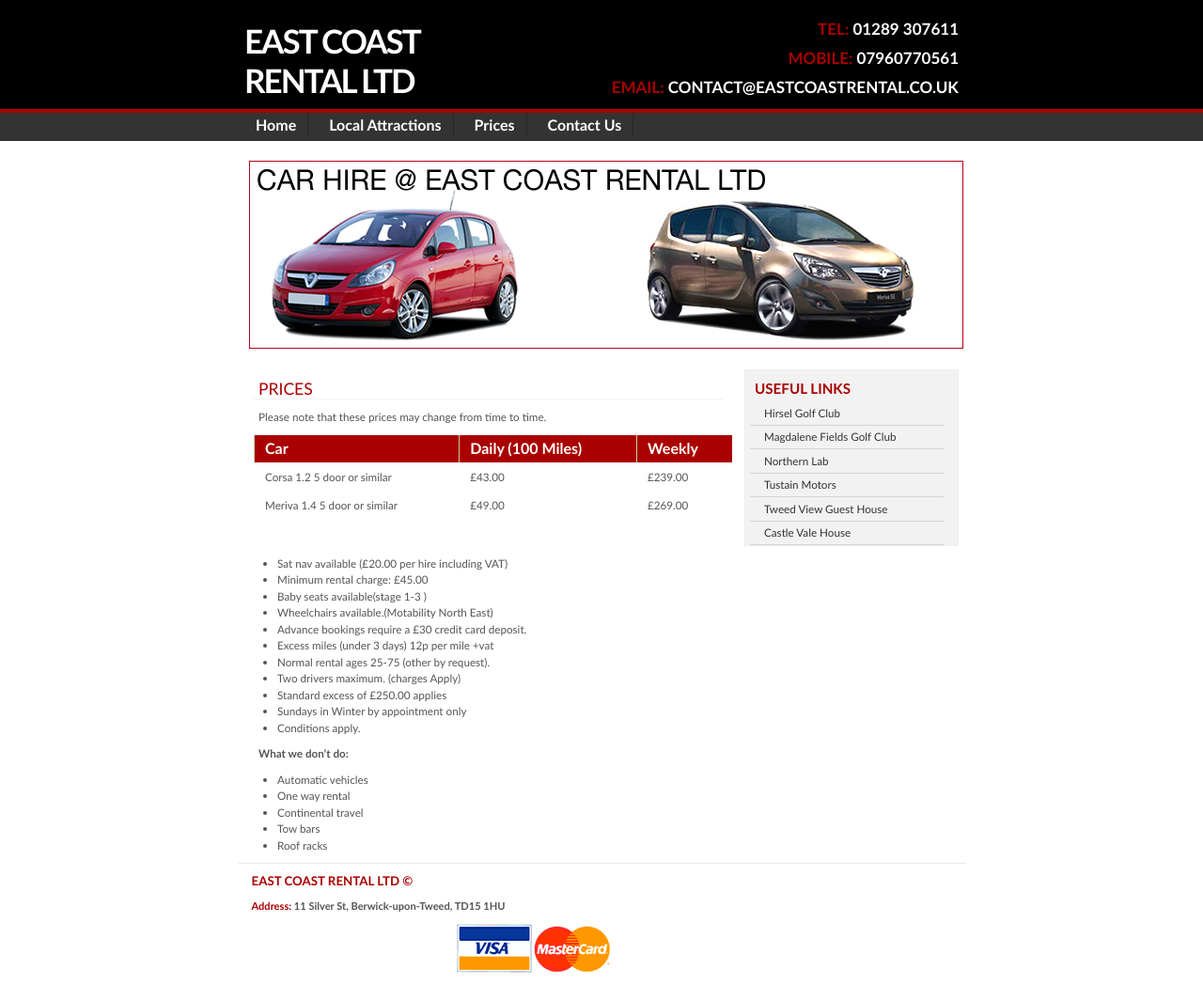
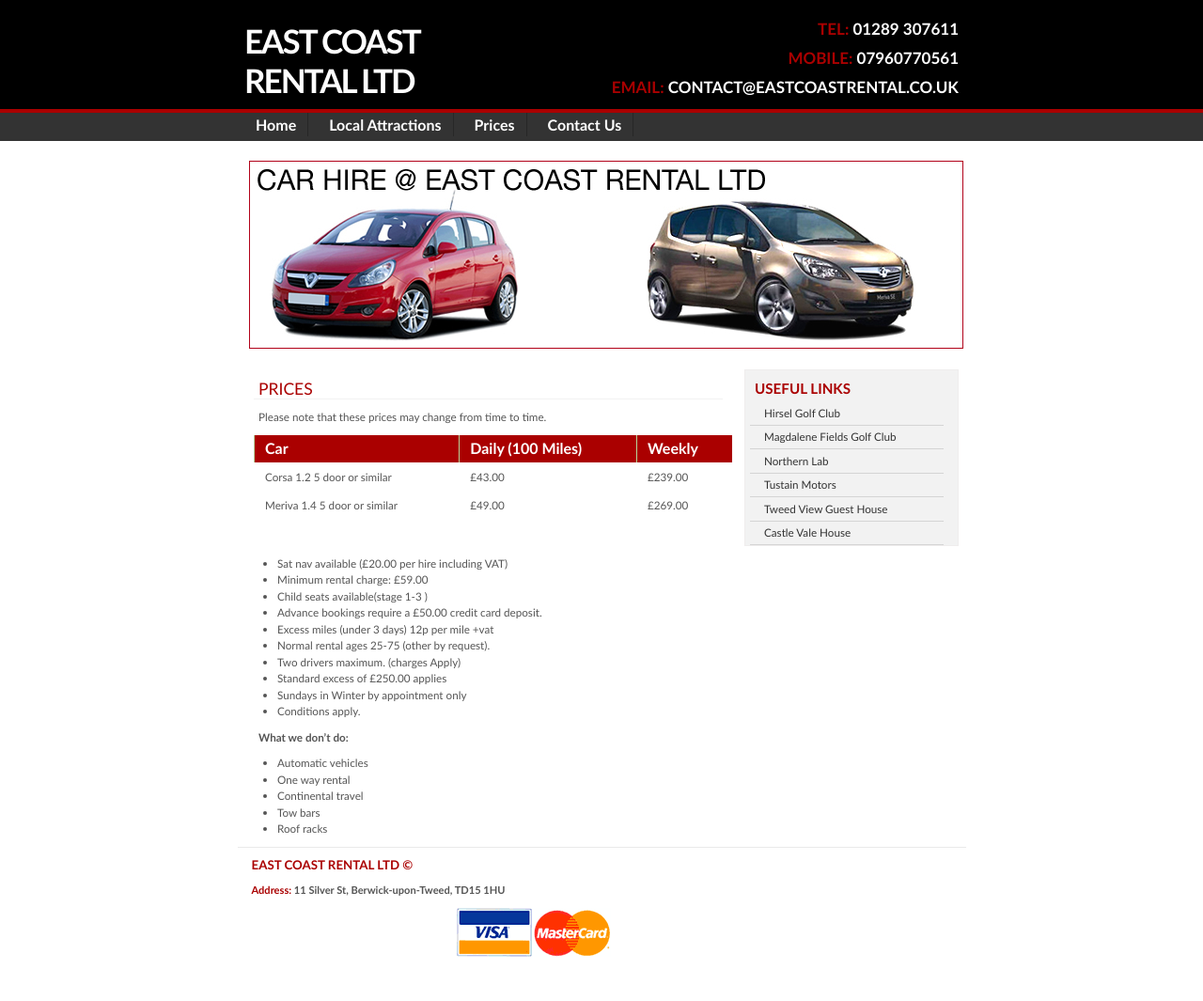
Before and after one commit to scottrobertson/eastcoastrental.co.uk, a Jekyll site: the page built from prices/index.html, in a window 1280 px wide. Shown: the whole page at 94% size. Built offline with Jekyll 4.4.1, drawn with Linux system fonts in a browser that asks for light colours; nearby versions of some CDN libraries; Markdown is read by kramdown in place of the engine named in the settings.

Commit message:
Prices page update

```diff
--- a/prices/index.html
+++ b/prices/index.html
@@ -28,10 +28,9 @@
 <p>&nbsp;</p>
 <ul style="margin-left:20px">
   <li>Sat nav available (£20.00 per hire including VAT)</li>
-  <li>Minimum rental charge: £45.00</li>
-  <li>Baby seats available(stage 1-3 )</li>
-  <li>Wheelchairs available.(Motability North East)</li>
-  <li>Advance bookings require a £30 credit card deposit.</li>
+  <li>Minimum rental charge: £59.00</li>
+  <li>Child seats available(stage 1-3 )</li>
+  <li>Advance bookings require a £50.00 credit card deposit.</li>
   <li>Excess miles (under 3 days) 12p per mile +vat</li>
   <li>Normal rental ages 25-75 (other by request).</li>
   <li>Two drivers maximum. (charges Apply)</li>
```
